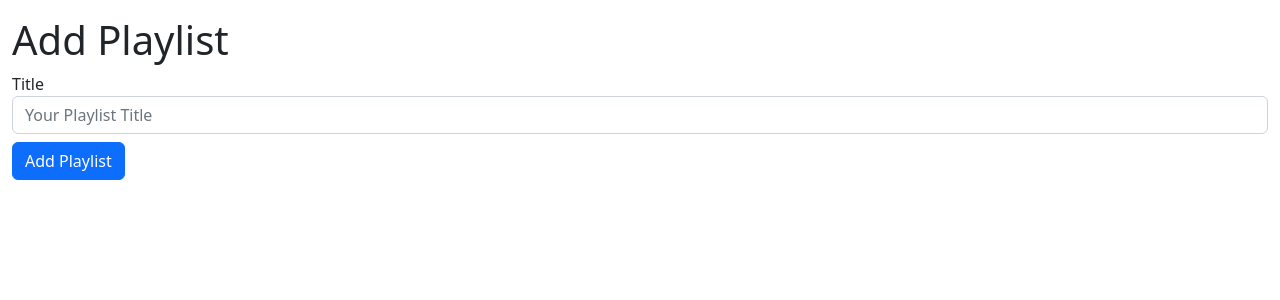
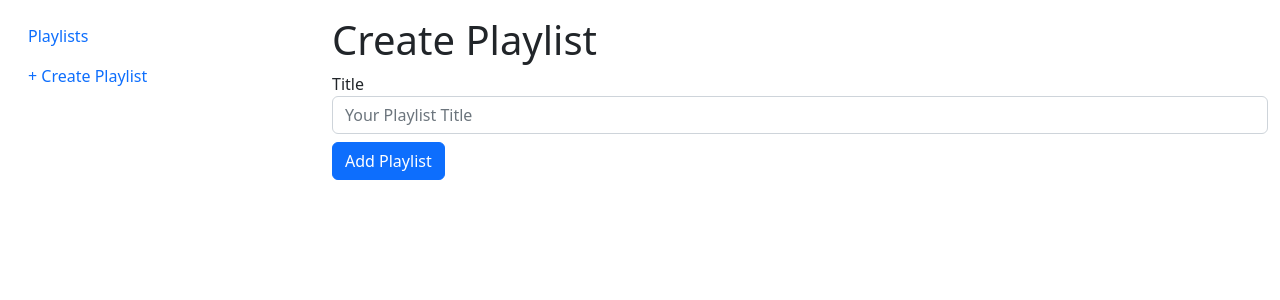
Before and after one commit to Sai-Santhan/video-membership-site, a Python web app: template app/templates/playlists/create.html in a window 1280 px wide. Shown: the part 56-356 px from the top of the page. Run offline with Jinja, Linux system fonts and the light colour scheme; the template is opened without the code that fills it, so the values that code supplies are empty; some libraries are stand-ins or nearby versions.

Commit message:
Used grid and columns to include 'Sidebar' template.

```diff
--- a/app/templates/playlists/create.html
+++ b/app/templates/playlists/create.html
@@ -1,7 +1,13 @@
 {% extends "base.html" %}
 
 {% block content %}
-    <h1>Add Playlist</h1>
+    <div class='row'>
+        <div class='col-12 col-md-3'>
+            {% include 'playlists/sidebar.html' %}
+        </div>
+
+        <div class='col-12 col-md-9'>
+            <h1>Create Playlist</h1>
 
             {% include "snippets/form_errors.html" %}
 
@@ -15,4 +21,6 @@
                 <button class='btn btn-primary mt-2' type='submit'>Add Playlist</button>
 
             </form>
+        </div>
+    </div>
 {% endblock %}
```
Lines whose indentation alone changed are shown as unchanged.
